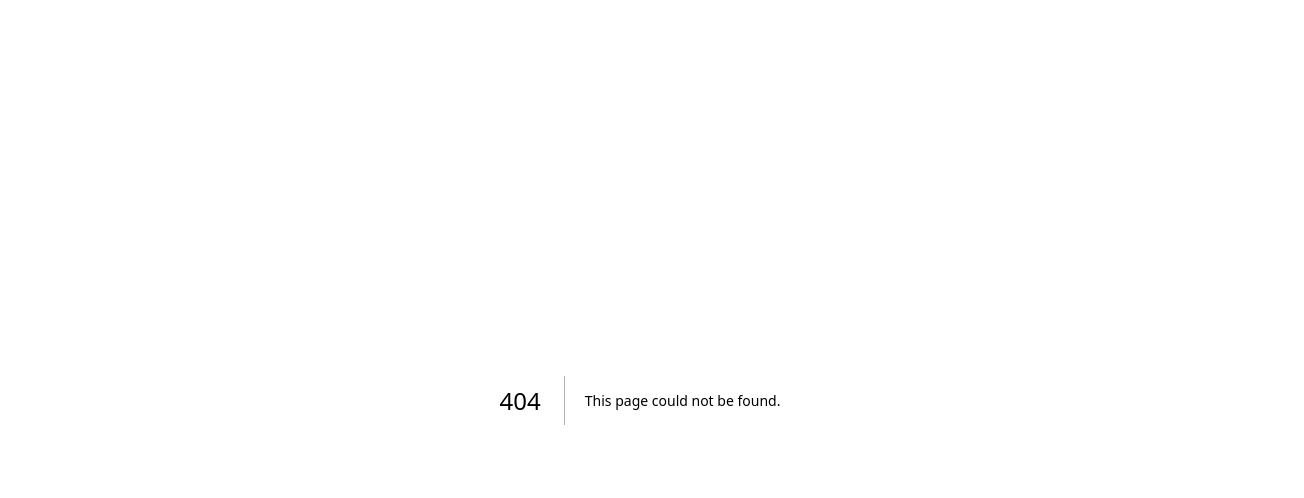
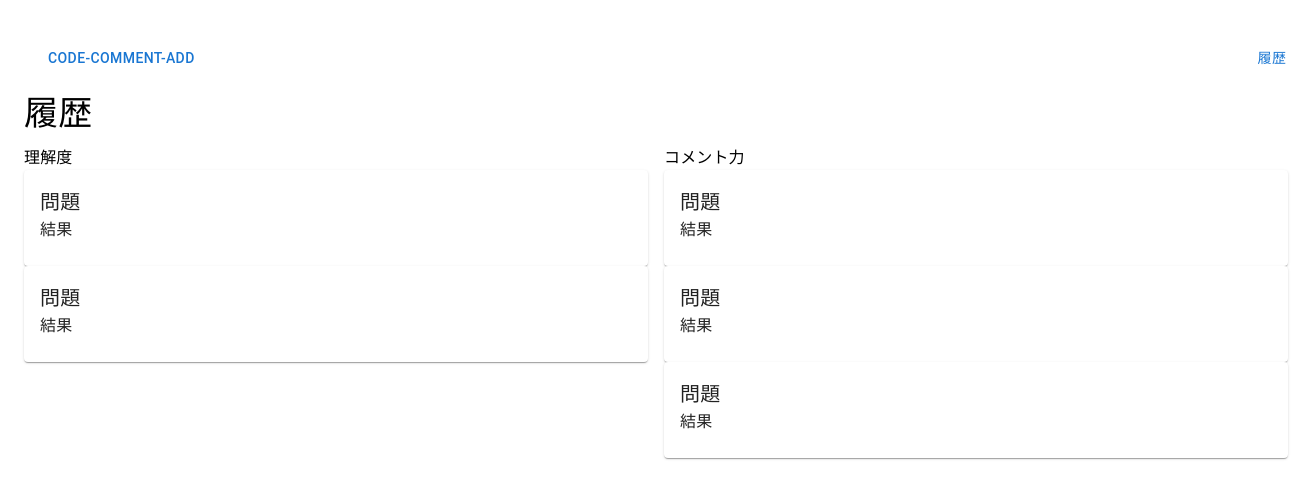
Before and after one commit to tsuchidarikuto/code-comment-app, a Next.js app: page /history in a window 1280 px wide. Before the commit this address had no page. Shown: the top 498 px of the page, 1304 px wide, since content can reach past the window. Built offline with nearby package versions, Linux system fonts and the light colour scheme.

Commit message:
履歴画面

```diff
--- /dev/null
+++ b/app/history/page.tsx
@@ -0,0 +1,71 @@
+'use client';
+
+import { Box, Grid, Typography, Card, CardContent, Button } from "@mui/material";
+
+export default function History() {
+  return (
+    <Box sx={{ width: "100%", padding: 2 }}>
+        <Box sx={{ width: '100%', mt: 10, margin: 2 }}>
+            <Box sx={{ display: 'flex', justifyContent: 'space-between' }}>
+                <Button variant="text" component="h1" sx={{ textAlign: 'left' }}>code-comment-add</Button>
+                <Button variant="text" component="h1" sx={{ textAlign: 'right' }}>履歴</Button>
+            </Box>
+        </Box>
+      <Typography variant="h4" gutterBottom>
+        履歴
+      </Typography>
+      <Grid container spacing={2}>
+        {/* {data.map((item) => (
+          <Grid item xs={12} sm={6} key={item.id}>
+            <Card>
+              <CardContent>
+                <Typography variant="h6">{item.title}</Typography>
+                <Typography>{item.description}</Typography>
+              </CardContent>
+            </Card>
+          </Grid>
+        ))} */}
+        <Grid item xs={12} sm={6}>
+            <Box>
+                <Typography>理解度</Typography>
+                <Card>
+                    <CardContent>
+                        <Typography variant="h6">問題</Typography>
+                        <Typography>結果</Typography>
+                    </CardContent>
+                </Card>
+                <Card>
+                    <CardContent>
+                        <Typography variant="h6">問題</Typography>
+                        <Typography>結果</Typography>
+                    </CardContent>
+                </Card>
+            </Box>
+        </Grid>
+        <Grid item xs={12} sm={6}>
+            <Box>
+                <Typography>コメント力</Typography>
+                <Card>
+                    <CardContent>
+                        <Typography variant="h6">問題</Typography>
+                        <Typography>結果</Typography>
+                    </CardContent>
+                </Card>
+                <Card>
+                    <CardContent>
+                        <Typography variant="h6">問題</Typography>
+                        <Typography>結果</Typography>
+                    </CardContent>
+                </Card>
+                <Card>
+                    <CardContent>
+                        <Typography variant="h6">問題</Typography>
+                        <Typography>結果</Typography>
+                    </CardContent>
+                </Card>
+            </Box>
+        </Grid>
+      </Grid>
+    </Box>
+  );
+}
```
Also changed, not shown: app/page.tsx (+16 -4 lines).
